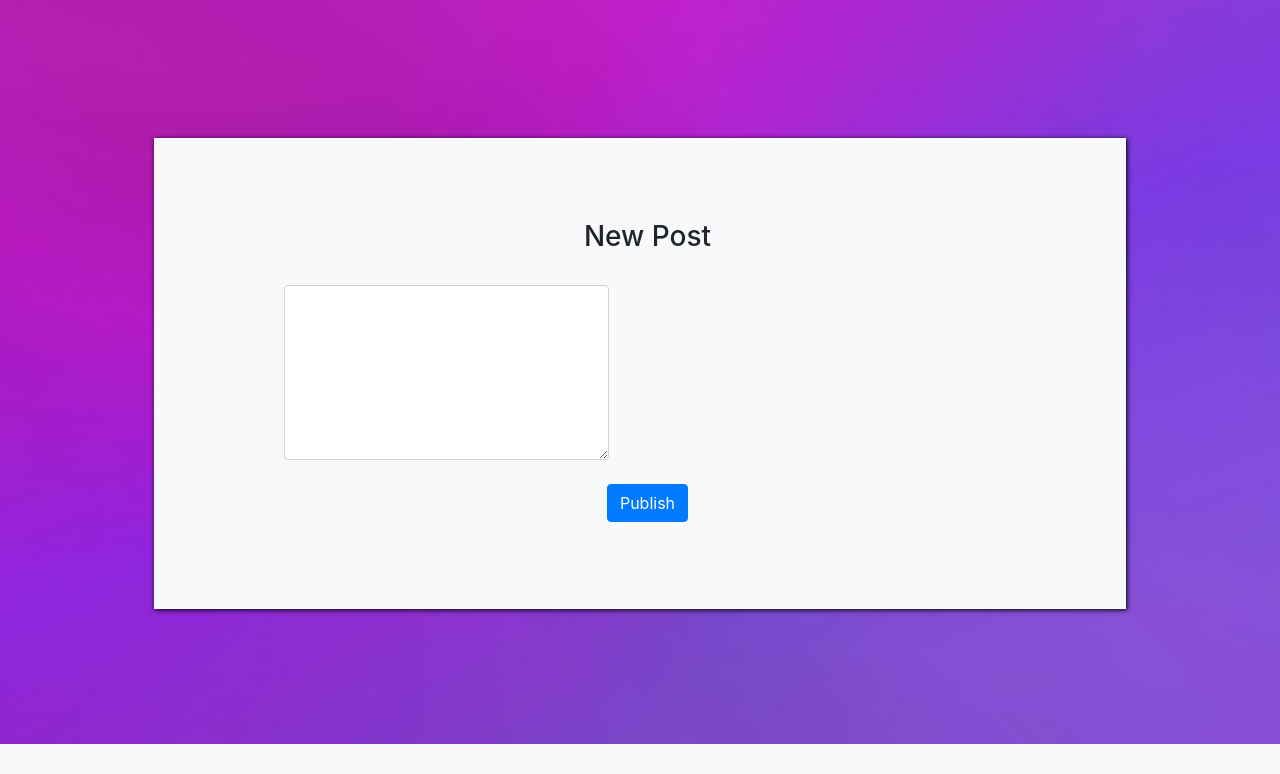
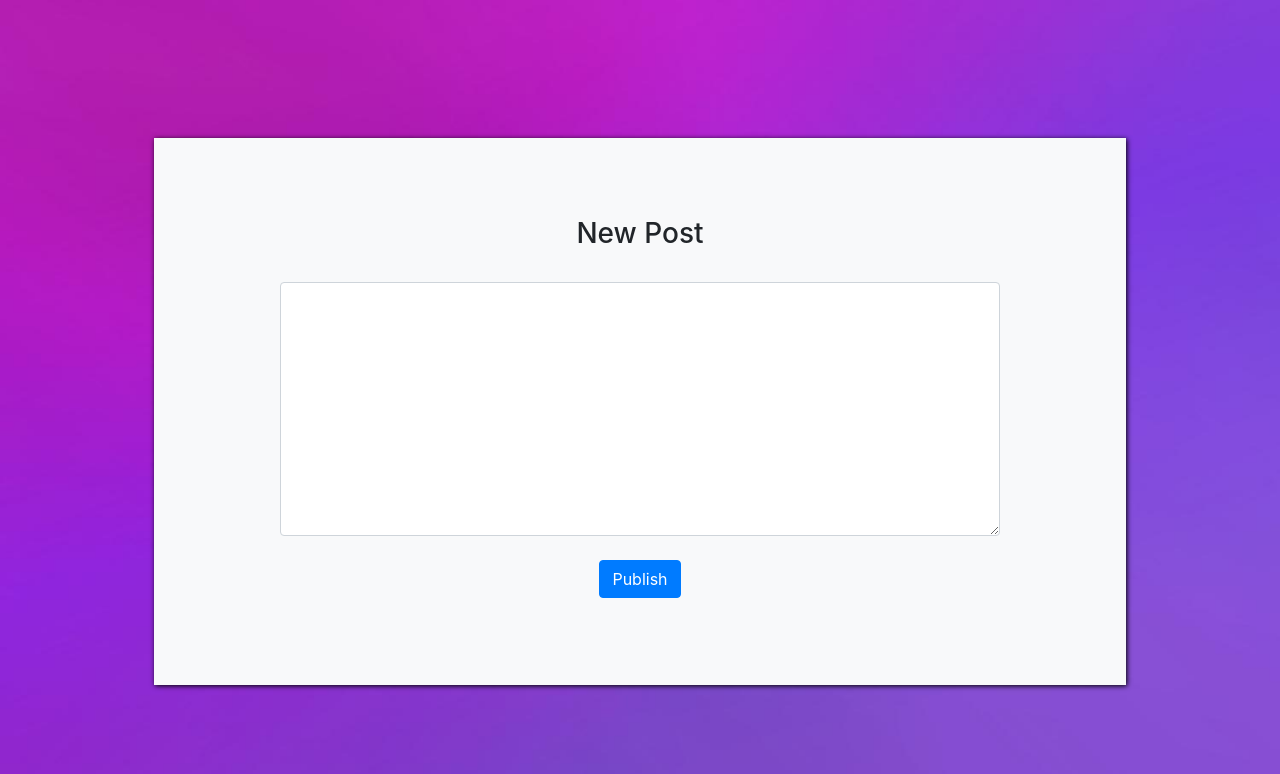
Before and after one commit to maharishi2019/pitch-in-master, a Flask app: page /new_post in a window 1280 px wide. Shown: the part 56-830 px from the top of the page. Before the commit the page ends 800 px from the top, so only its background shows below. Run offline with Flask 2, Linux system fonts and the light colour scheme; a user stored in the database is signed in; some libraries are stand-ins or nearby versions.

Commit message:
formated all forms to work well on mobile devices

```diff
--- a/static/styles.css
+++ b/static/styles.css
@@ -1,4 +1,5 @@
 .form-div{
+    padding: 1%;
     margin: 7% 12%;
     box-shadow: 1px 1px 5px black;
     text-align: center;
--- a/templates/new_post.html
+++ b/templates/new_post.html
@@ -31,10 +31,10 @@
             {% endfor %}
         {% endif %}
     {% endwith %}
-    <div class="form-div bg-light" style="padding-left: 15px; padding-top: 15px;">
+    <div class="form-div bg-light">
         <form action="#" method="POST">
             <h3>New Post</h3><br>
-            <textarea name="checklist" class="form-control" style="width: 325px; height: 175px;"></textarea>
+            <textarea name="checklist" class="form-control" rows="10"></textarea>
             <br>
             <button type="submit" class="btn btn-primary">Publish</button>
         </form>
```
Also changed, not shown: 1 other file.
